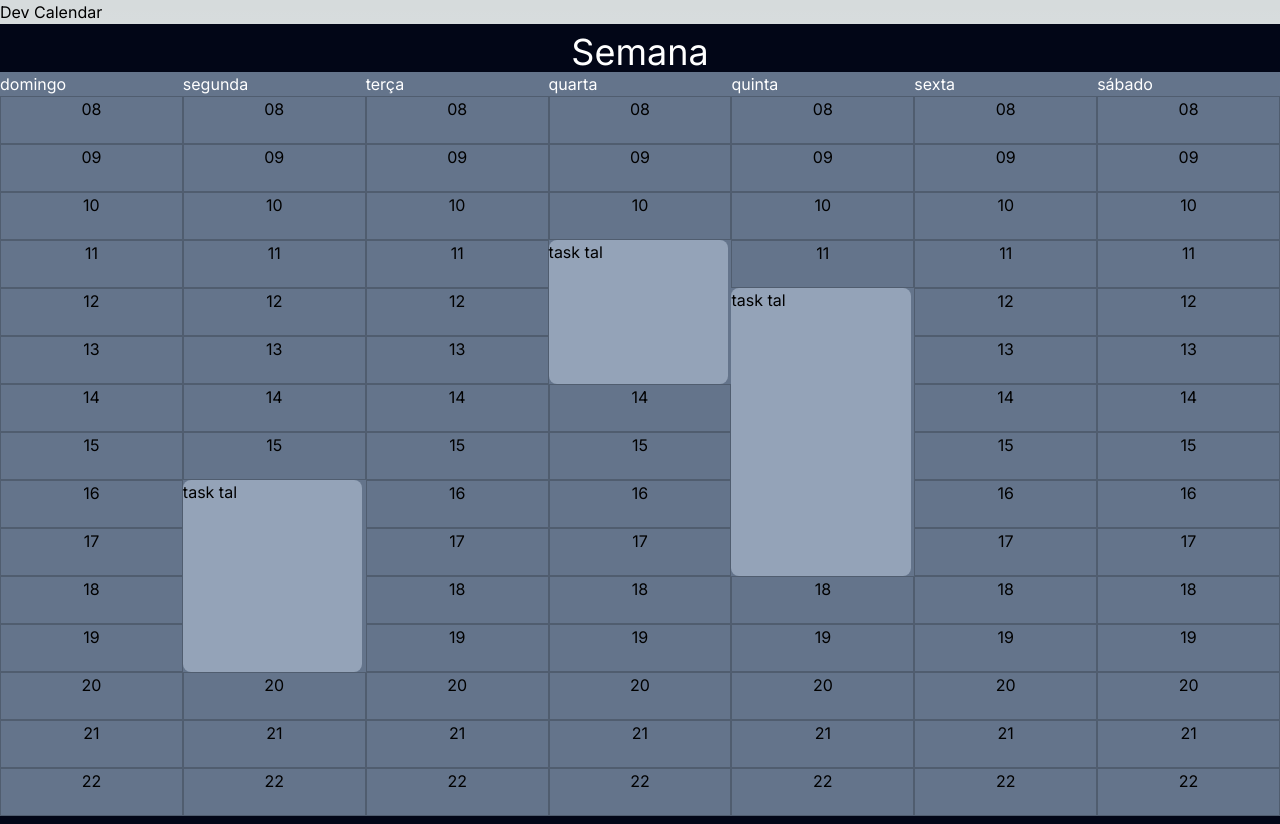
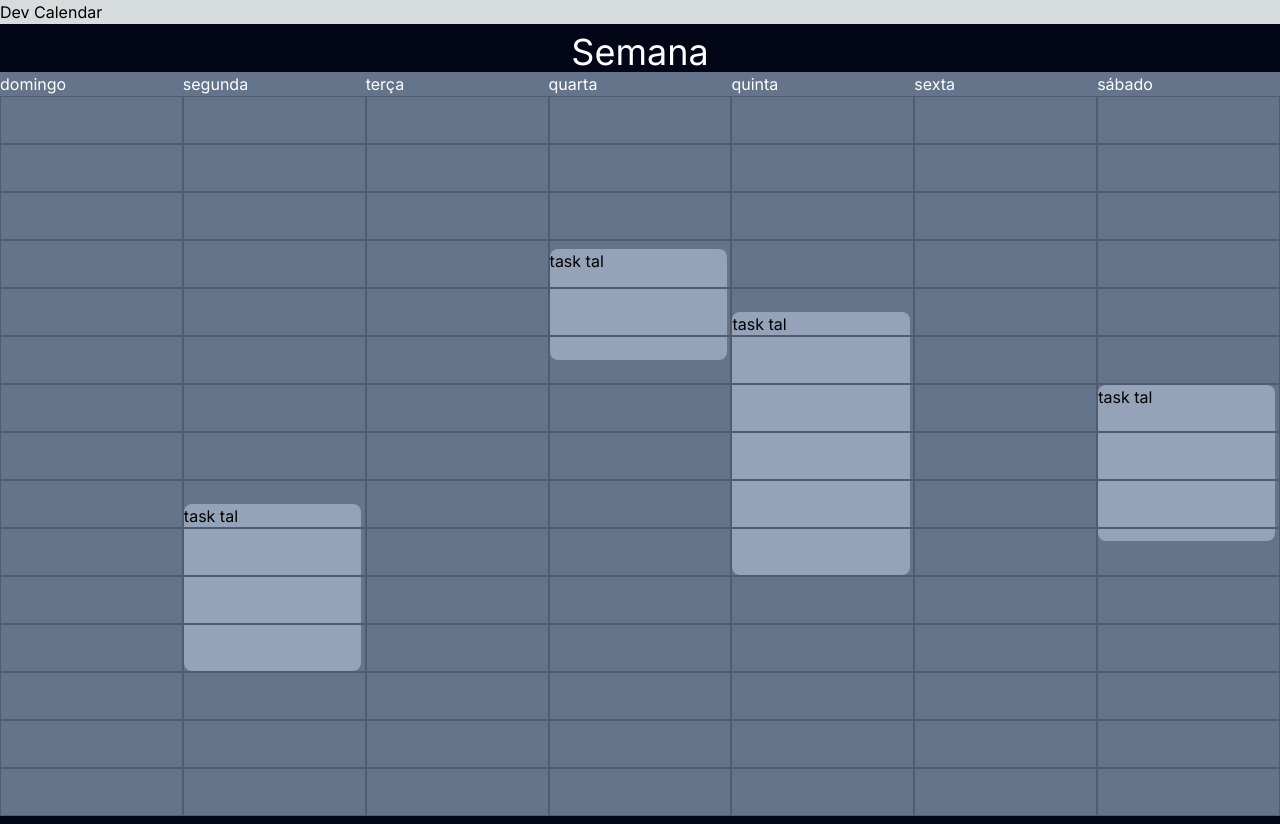
Before and after one commit to lfelipessilva/dev-calendar, a Next.js app: page / in a window 1280 px wide. Built offline with nearby package versions, Linux system fonts and the light colour scheme.

Commit message:
feature: now correctly render elements in any time around the time span

```diff
--- a/src/app/layout.tsx
+++ b/src/app/layout.tsx
@@ -4,8 +4,8 @@ import { Inter } from 'next/font/google'
 const inter = Inter({ subsets: ['latin'] })
 
 export const metadata = {
-  title: 'Create Next App',
-  description: 'Generated by create next app',
+  title: 'Dev Calendar',
+  description: 'adjust your tasks as you want',
 }
 
 export default function RootLayout({
--- a/src/app/page.tsx
+++ b/src/app/page.tsx
@@ -22,8 +22,14 @@ const stateEvent = [
   },
   {
     id: 3,
-    start: new Date("May 10, 2023 11:30:00"),
+    start: new Date("May 10, 2023 11:50:00"),
     end: new Date("May 10, 2023 13:30:00"),
+    name: 'task tal'
+  },
+  {
+    id: 4,
+    start: new Date("May 13, 2023 14:00:00"),
+    end: new Date("May 13, 2023 17:15:00"),
     name: 'task tal'
   }
 ]
@@ -44,35 +50,6 @@ export default function Home<NextPage>() {
   const [openCreateAvailableTimeModal, setOpenCreateAvailableTimeModal] = useState(false)
   const [draggingEventId, setDraggingEventId] = useState<any>({})
 
-
-
-  const availableHours = [
-    {
-      start: new Date("May 8, 2023 13:00:00"),
-      end: new Date("May 8, 2023 20:00:00"),
-    },
-    {
-      start: new Date("May 9, 2023 9:00:00"),
-      end: new Date("May 9, 2023 13:00:00"),
-    },
-    {
-      start: new Date("May 10, 2023 10:00:00"),
-      end: new Date("May 10, 2023 14:00:00"),
-    },
-    {
-      start: new Date("May 10, 2023 17:00:00"),
-      end: new Date("May 10, 2023 21:00:00"),
-    },
-    {
-      start: new Date("May 11, 2023 11:00:00"),
-      end: new Date("May 11, 2023 20:00:00"),
-    },
-    {
-      start: new Date("May 12, 2023 08:00:00"),
-      end: new Date("May 12, 2023 20:00:00"),
-    },
-  ]
-
   const handleDragEnter = (e: any, id: number) => {
     e.preventDefault();
     e.stopPropagation();
@@ -82,7 +59,6 @@ export default function Home<NextPage>() {
   const handleDragLeave = (e: any) => {
     e.preventDefault();
     e.stopPropagation();
-    e.target.style.backgroundColor = 'red'
   };
 
   const handleDragOver = (e: any, now: any) => {
@@ -126,22 +102,27 @@ export default function Home<NextPage>() {
                 <div>{format(day, 'E', { locale: ptBRLocale })}</div>
                 {hours.map((hour, index) => {
                   const now = add(selectedWeek, { days: dayIndex, hours: hour })
-                  const [event] = events.filter(event => new Date(event.start) <= add(new Date(now), { minutes: 59 }) && sub(new Date(event.end), { minutes: 1 }) > new Date(now))
-                  const { isEventStart, isEventEnd, timeInElement } = findIfIsInEvent(event?.start, event?.end, now)
 
-                  const eventHeight = findEventHeight(isEventStart, isEventEnd, timeInElement)
-                  if (event) {
+                  const { isEventStart, isEventEnd, timeInElement, event } = findIfIsInEvent(now, events)
+
+                  const eventHeight = findEventHeight(timeInElement)
+
                   return (
                     <div
                       key={index}
+                      className="flex h-12 bg-slate-500 text-black text-center border border-black border-opacity-20"
+                      onDragOver={e => handleDragOver(e, now)}
+                      onDragLeave={e => handleDragLeave(e)}
+                    >
+                      {!!event &&
+                        <div
+                          key={index}
                           className={clsx(
-                          "w-[98%] h-12 bg-slate-400 text-black text-left",
-                          `h-${eventHeight}`,
+                            "w-[98%] bg-slate-400 text-black text-left",
                             isEventStart && 'rounded-t-lg',
                             isEventEnd && 'rounded-b-lg',
-                          isEventStart && (eventHeight < 12) && `mt-${12 - eventHeight}`,
-                          isEventEnd && (eventHeight < 12) && `mb-${12 - eventHeight}`,
                           )}
+                          style={{ height: `${eventHeight}%`, marginTop: isEventStart ? 'auto' : '', marginBottom: isEventEnd ? 'auto' : '' }}
                           draggable
                           onDragOver={e => handleDragOver(e, now)}
                           onDragEnter={e => handleDragEnter(e, event.id)}
@@ -149,18 +130,7 @@ export default function Home<NextPage>() {
                         >
                           {!!isEventStart && event?.name}
                         </div>
-                    )
                       }
-
-                  return (
-                    // blank hour
-                    <div
-                      key={index}
-                      className="h-12 bg-slate-500 text-black text-center border border-black border-opacity-20"
-                      onDragOver={e => handleDragOver(e, now)}
-                      onDragLeave={e => handleDragLeave(e)}
-                    >
-                      <p>{format(new Date(now), 'HH')}</p>
                     </div>
                   )
 
@@ -176,37 +146,48 @@ export default function Home<NextPage>() {
   );
 };
 
-const findEventHeight = (isStart: any, isEnd: any, inElementTime: any) => {
-  return inElementTime / 5
+const findEventHeight = (inElementTime: any) => {
+  return inElementTime / 60 * 100
 }
 
-const findIfIsInEvent = (eventStart: any, eventEnd: any, now: any) => {
-  if (eventStart || eventEnd) {
-    let timeInElement
-    const diffToStart = differenceInMinutes(new Date(eventStart), new Date(now)) ?? 0
-    const diffToEnd = differenceInMinutes(new Date(eventEnd), new Date(now)) ?? 0
-    const isEventStart = format(new Date(eventStart), 'HH') === format(add(new Date(now), { minutes: 59 }), 'HH')|| (diffToStart > -60 && diffToStart > 0)
-    const isEventEnd = format(new Date(eventEnd), 'HH') === format(add(new Date(now), { minutes: 1 }), 'HH') || diffToEnd <= 60
+const findIfIsInEvent = (now: any, events: any) => {
+  const [event] = events.filter((event: any) => isInEventEnd(event.end, now) || isInEventStart(event.start, now) || isInEventMiddle(event.start, event.end, now))
 
-    console.log(isEventStart, diffToStart, new Date(now));
-    if (isEventEnd) {
-      timeInElement = Math.abs(diffToEnd)
-    }
-
-    if (isEventStart) {
-      timeInElement = Math.abs(diffToStart)
-    }
-
-    return {
-      isEventStart,
-      isEventEnd,
-      timeInElement
-    }
-  }
-
+  if (!event) {
     return {
       isEventStart: false,
       isEventEnd: false,
       timeInElement: 0
     }
   }
+
+  let timeInElement = 60
+  const isEventStart = isInEventStart(event.start, now)
+  const isEventEnd = isInEventEnd(event.end, now)
+
+  if (isEventStart) {
+    timeInElement = Math.abs(differenceInMinutes(new Date(event.start), new Date(now)))
+    if (timeInElement === 0) timeInElement = 60 // cases where the event starts exactly at the start of the time
+  }
+
+  if (isEventEnd) {
+    timeInElement = Math.abs(differenceInMinutes(new Date(event.end), new Date(now)))
+  }
+
+  return {
+    isEventStart,
+    isEventEnd,
+    timeInElement,
+    event
+  }
+}
+
+const isInEventStart = (startTime: any, now: any) => format(new Date(startTime), 'dd-HH') === format(new Date(now), 'dd-HH')
+// evento começa ás 14, e hora igual 14
+// event começar 14:13, e hora igual 14
+
+const isInEventEnd = (endTime: any, now: any) => format(sub(new Date(endTime), { minutes: 1 }), 'dd-HH') === format(new Date(now), 'dd-HH')
+// evento termina 15:34, e hora igual 15
+// event termina 16:00, e hora igual a 15
+
+const isInEventMiddle = (eventStart: any, eventEnd: any, now: any) => sub(new Date(eventEnd), { minutes: 1 }) > new Date(now) && new Date(eventStart) < new Date(now)
```
Lines whose indentation alone changed are shown as unchanged.
